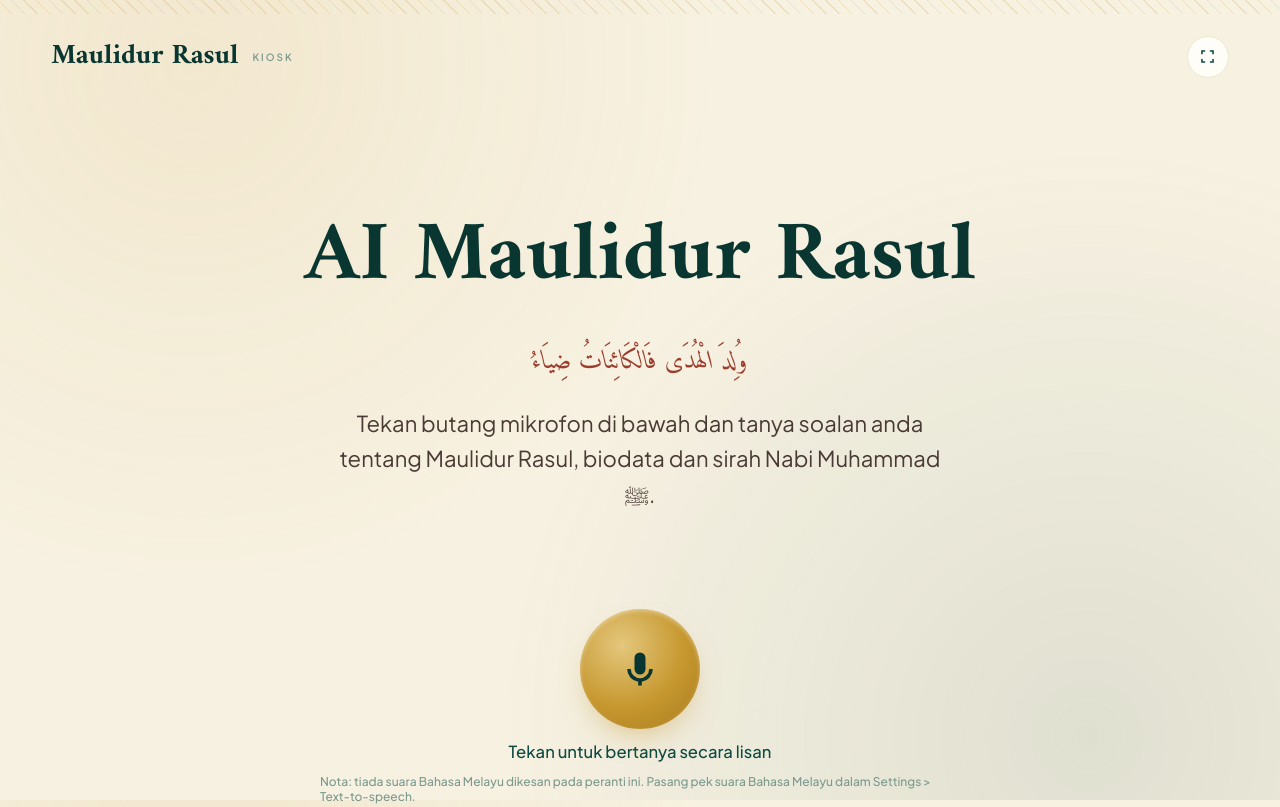
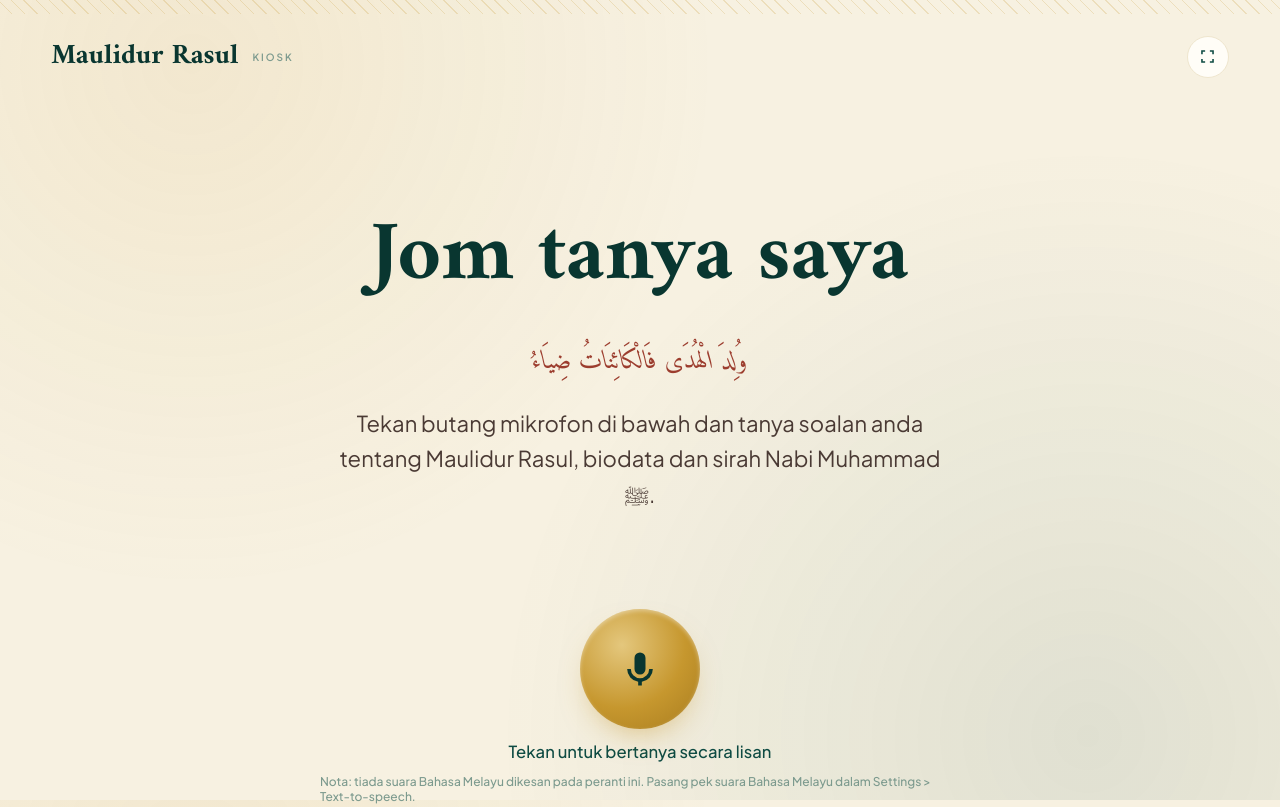
Before and after one commit to slmncw-commits/Maulidur-Rasul-Kiosk, a plain HTML site: page index.html in a window 1280 px wide. Shown: the top 807 px of the page. Drawn offline with Linux system fonts and the light colour scheme.

Commit message:
Update index.html

```diff
--- a/index.html
+++ b/index.html
@@ -272,7 +272,7 @@
   <div class="stage" id="stage">
     <!-- IDLE -->
     <div class="idle-block" id="idleBlock">
-      <h1>AI Maulidur Rasul</h1>
+      <h1>Jom tanya saya</h1>
       <p class="arabic-sub">وُلِدَ الْهُدَى فَالْكَائِنَاتُ ضِيَاءُ</p>
       <p class="hint">Tekan butang mikrofon di bawah dan tanya soalan anda tentang Maulidur Rasul, biodata dan sirah Nabi Muhammad ﷺ.</p>
     </div>
```
